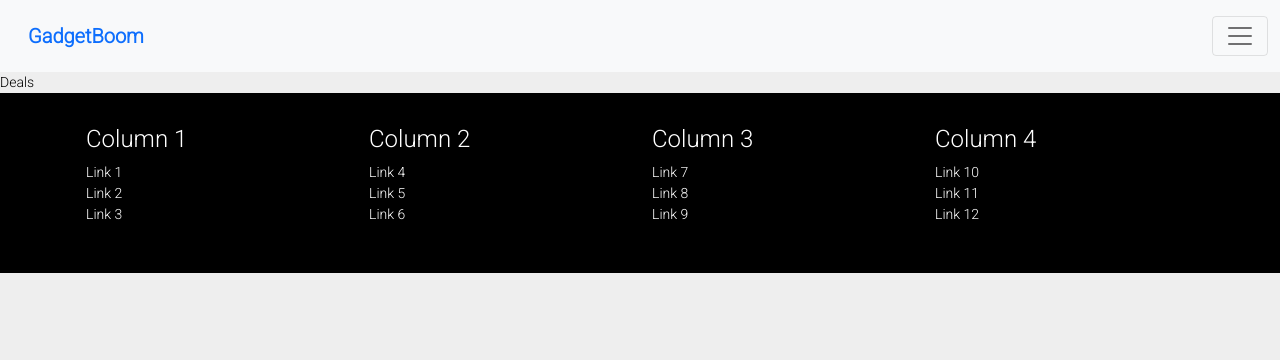
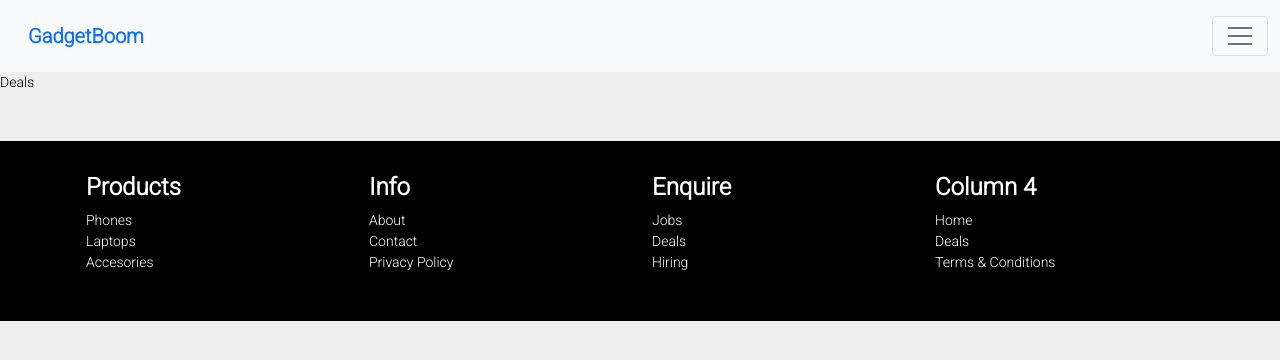
Before and after one commit to samueldobi/Ecommerce-react-app, a React (Create React App) app: page /deals in a window 1280 px wide. Shown: the top 360 px of the page. Built offline with nearby package versions, Linux system fonts and the light colour scheme.

Commit message:
minor changes

```diff
--- a/public/index.html
+++ b/public/index.html
@@ -12,14 +12,15 @@
     <link rel="" href="https://icons8.com/icon/13010/shop" />
     <link href="https://cdn.jsdelivr.net/npm/bootstrap@5.0.2/dist/css/bootstrap.min.css" rel="stylesheet" integrity="sha384-EVSTQN3/azprG1Anm3QDgpJLIm9Nao0Yz1ztcQTwFspd3yD65VohhpuuCOmLASjC" crossorigin="anonymous">
     <!-- Animate on scroll cdn css -->
-    <link href="https://unpkg.com/aos@2.3.1/dist/aos.css" rel="stylesheet">
+    <!-- <link href="https://unpkg.com/aos@2.3.1/dist/aos.css" rel="stylesheet"> -->
+      <link rel="stylesheet" href="https://cdnjs.cloudflare.com/ajax/libs/animate.css/3.5.2/animate.min.css">
     <div id="root"></div>
     <script src="https://cdn.jsdelivr.net/npm/bootstrap@5.0.2/dist/js/bootstrap.bundle.min.js" integrity="sha384-MrcW6ZMFYlzcLA8Nl+NtUVF0sA7MsXsP1UyJoMp4YLEuNSfAP+JcXn/tWtIaxVXM" crossorigin="anonymous"></script>
     <script src="https://cdn.jsdelivr.net/npm/swiper@10/swiper-element-bundle.min.js"></script>
      <!-- Animate on scroll cdn js -->
-     <script src="https://unpkg.com/aos@2.3.1/dist/aos.js"></script>
+      <script src="https://unpkg.com/aos@2.3.1/dist/aos.js"></script>
      <!-- Initialize animate on scroll -->
-     <script>
+      <script>
       AOS.init();
     </script>
   </body>
--- a/src/components/Footer.js
+++ b/src/components/Footer.js
@@ -2,39 +2,39 @@ import React from 'react'
 
 const Footer = () => {
   return (
-    <div className='footer p-3'>
+    <div className='footer p-3 mt-5'>
           <div className="container p-3">
         <div className="row">
           <div className="col-md-3">
-            <h4>Column 1</h4>
+            <h4 className='fw-bold'> Products</h4>
             <ul className="list-unstyled">
-              <li><a href="#">Link 1</a></li>
-              <li><a href="#">Link 2</a></li>
-              <li><a href="#">Link 3</a></li>
+              <li><a href="#">Phones </a></li>
+              <li><a href="#">Laptops</a></li>
+              <li><a href="#">Accesories</a></li>
             </ul>
           </div>
           <div className="col-md-3">
-            <h4>Column 2</h4>
+            <h4 className='fw-bold'>Info</h4>
             <ul className="list-unstyled">
-              <li><a href="#">Link 4</a></li>
-              <li><a href="#">Link 5</a></li>
-              <li><a href="#">Link 6</a></li>
+              <li><a href="#">About</a></li>
+              <li><a href="#">Contact</a></li>
+              <li><a href="#">Privacy Policy</a></li>
             </ul>
           </div>
           <div className="col-md-3">
-            <h4>Column 3</h4>
+            <h4 className='fw-bold'>Enquire</h4>
             <ul className="list-unstyled">
-              <li><a href="#">Link 7</a></li>
-              <li><a href="#">Link 8</a></li>
-              <li><a href="#">Link 9</a></li>
+              <li><a href="#">Jobs</a></li>
+              <li><a href="#">Deals</a></li>
+              <li><a href="#">Hiring</a></li>
             </ul>
           </div>
           <div className="col-md-3">
-            <h4>Column 4</h4>
+            <h4 className='fw-bold'>Column 4</h4>
             <ul className="list-unstyled">
-              <li><a href="#">Link 10</a></li>
-              <li><a href="#">Link 11</a></li>
-              <li><a href="#">Link 12</a></li>
+              <li><a href="#">Home</a></li>
+              <li><a href="#">Deals</a></li>
+              <li><a href="#">Terms & Conditions</a></li>
             </ul>
           </div>
         </div>
--- a/src/components/Hero.js
+++ b/src/components/Hero.js
@@ -12,7 +12,7 @@ const Hero = () => {
         <Col className="col-12 col-md-6 ">
           <div className="  p-3 ">
           <p className="fs-1 fw-bold hero-header mt-3 p-3 ">Grab up to 50% off on your first purchase</p>
-          <Button className="hero-btn  ">Buy Now</Button>
+          <Button className="hero-btn mx-3 ">Buy Now</Button>
           </div>
         </Col>
         <Col className=" col-12 col-md-6  hero-img ">
--- a/src/components/Popular.js
+++ b/src/components/Popular.js
@@ -13,7 +13,7 @@ const Popular = () => {
                       <div className="popular-img col-4">
                         <img src={gadgets.gadget1} alt="" className="img-fluid " />
                       </div>
-                      <div className="popular-text ">
+                      <div className="popular-text p-3 ">
                        <p className="fs-4 fw-bold">Product </p>
                        <p className="fs-6 product-details">Product Details </p>
                       </div>
@@ -22,7 +22,7 @@ const Popular = () => {
                     <div className="popular-img col-4">
                         <img src={gadgets.gadget2} alt="" className="img-fluid " />
                       </div>
-                      <div className="popular-text ">
+                      <div className="popular-text  p-3 ">
                        <p className="fs-4 fw-bold">Product </p>
                        <p className="fs-6 product-details">Product Details </p>
                       </div>
@@ -33,7 +33,7 @@ const Popular = () => {
                       <div className="popular-img col-4">
                         <img src={gadgets.gadget1} alt="" className="img-fluid " />
                       </div>
-                      <div className="popular-text ">
+                      <div className="popular-text  p-3 ">
                        <p className="fs-4 fw-bold">Product </p>
                        <p className="fs-6 product-details">Product Details </p>
                       </div>
@@ -42,7 +42,7 @@ const Popular = () => {
                     <div className="popular-img col-4">
                         <img src={gadgets.gadget2} alt="" className="img-fluid " />
                       </div>
-                      <div className="popular-text ">
+                      <div className="popular-text  p-3 ">
                        <p className="fs-4 fw-bold">Product </p>
                        <p className="fs-6 product-details">Product Details </p>
                       </div>
@@ -53,7 +53,7 @@ const Popular = () => {
                       <div className="popular-img col-4">
                         <img src={gadgets.gadget1} alt="" className="img-fluid " />
                       </div>
-                      <div className="popular-text ">
+                      <div className="popular-text  p-3 ">
                        <p className="fs-4 fw-bold">Product </p>
                        <p className="fs-6 product-details">Product Details </p>
                       </div>
@@ -62,7 +62,7 @@ const Popular = () => {
                     <div className="popular-img col-4">
                         <img src={gadgets.gadget2} alt="" className="img-fluid " />
                       </div>
-                      <div className="popular-text ">
+                      <div className="popular-text  p-3 ">
                        <p className="fs-4 fw-bold">Product </p>
                        <p className="fs-6 product-details">Product Details </p>
                       </div>
```
